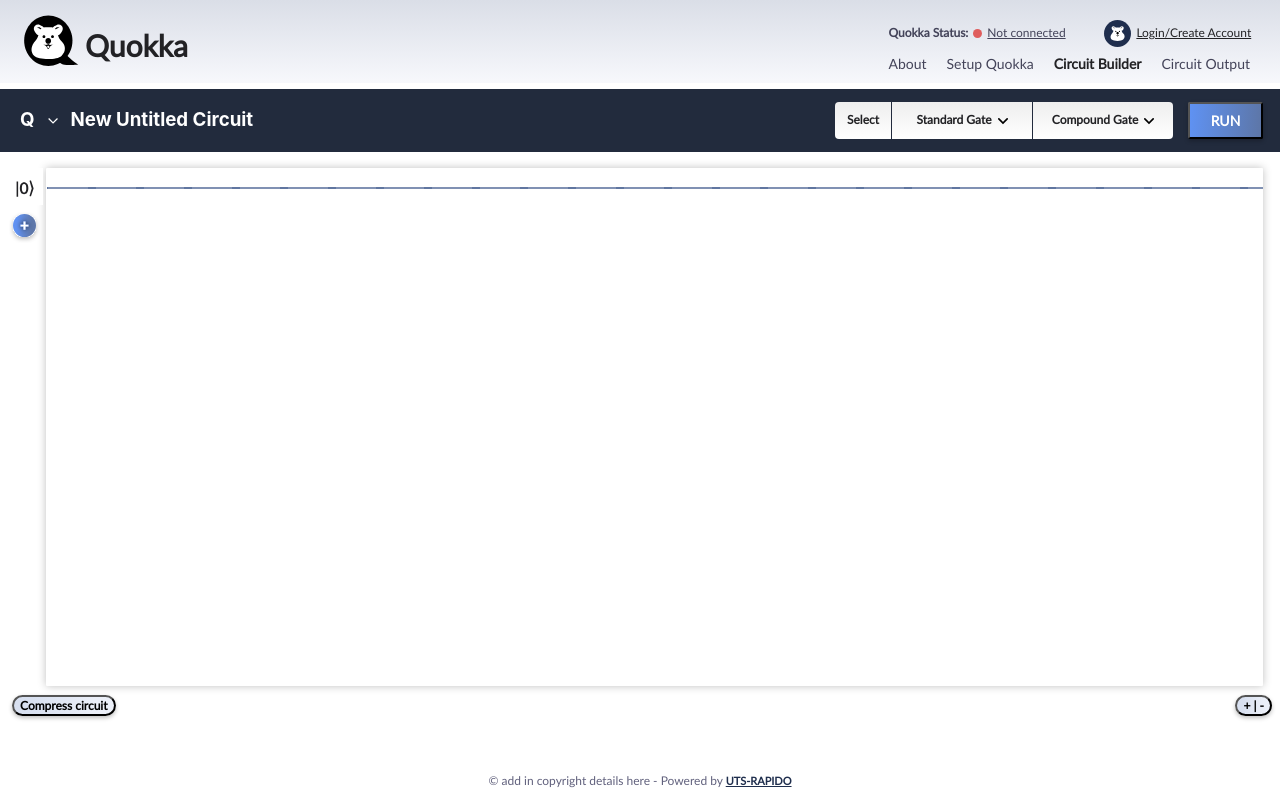
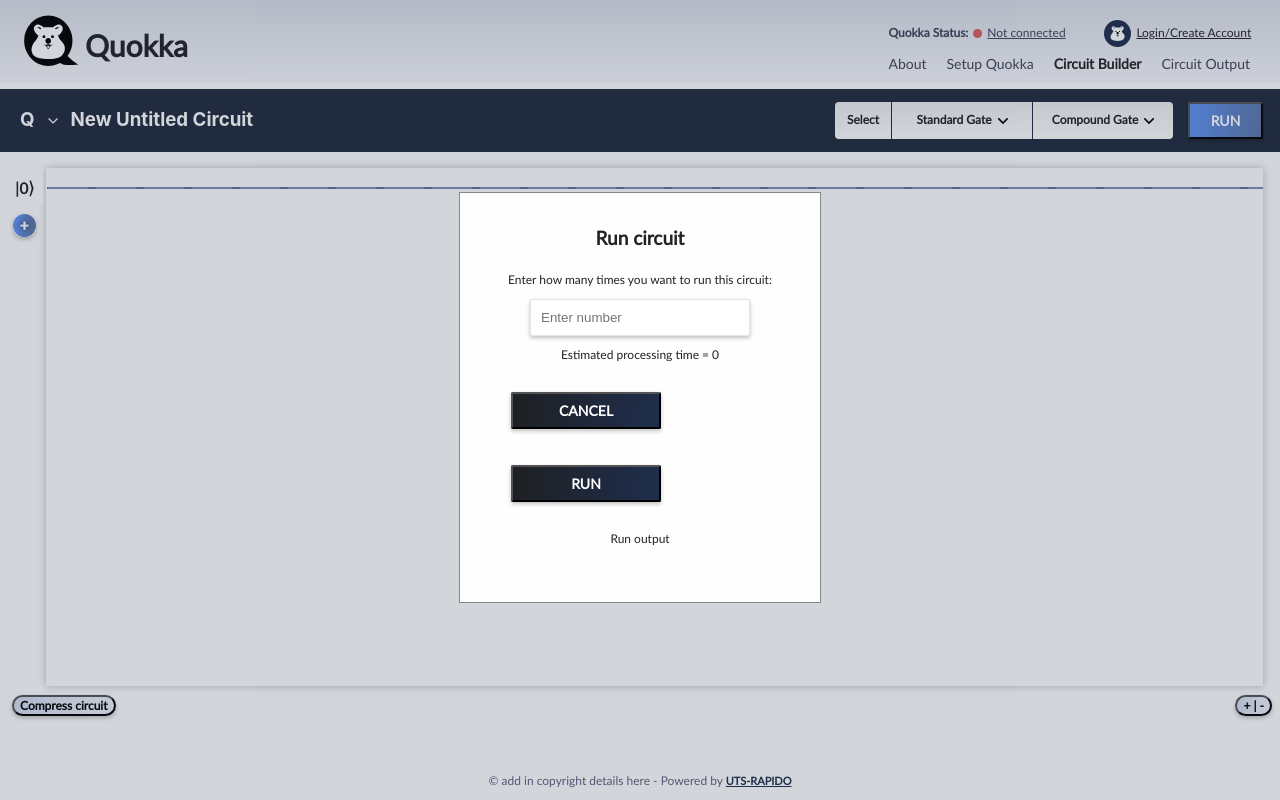
Before and after one commit to devitt1/Quokka-Web, a React (Create React App) app: page /circuit-builder in a window 1280 px wide. Both pictures are taken after a click on the button "RUN". Built offline with nearby package versions, Linux system fonts and the light colour scheme.

Commit message:
feature: - preliminary implementation of run circuit flow - added runQASM, sendQASM request response through HTTP

```diff
--- a/src/api/QsimAPIService.ts
+++ b/src/api/QsimAPIService.ts
@@ -9,18 +9,28 @@ class QsimAPIService {
     }
 
     createQASMScript(numQubit : number, droppedGates : IGate[]) {
-        return `OPENQASM 2.0;\nqreg[${numQubit}];\nncreg[${numQubit}];\nrx(pi) q[0];\nmeasure q -> c;`;
+        return `OPENQASM 2.0;\nqreg q[${numQubit}];\ncreg c[${numQubit}];\nrx(pi) q[0];\nmeasure q -> c;`;
     }
 
-    runQASMScript(script : string, runCount : number, stateVector : boolean) {
+    async runQASMScript(script : string, runCount : number, stateVector : boolean) {
         const qasmRequestBody : IQASMRequestBody = {
-            script : script,
-            count : runCount,
-            state_vector : stateVector
+            script : script as string,
+            count : runCount as number,
+            state_vector : stateVector as boolean,
         }
 
-        console.log('qasmRequestBody:', qasmRequestBody);
+        console.log('qasmRequestBody:', JSON.stringify(qasmRequestBody));
+        const response = await this.sendQASMRequest(qasmRequestBody);
+        return response;
+    }
 
+    async sendQASMRequest(qasmRequestBody : IQASMRequestBody) {
+        try {
+            return this.axios.post(`/qsim/qasm`, qasmRequestBody);
+        } catch (e) {
+            console.log(e);
+            throw e;
+        }
     }
 
 }
--- a/src/components/CircuitBuilder/Toolbar/Toolbar.tsx
+++ b/src/components/CircuitBuilder/Toolbar/Toolbar.tsx
@@ -8,9 +8,10 @@ import {RootState} from "../../../redux/reducers/rootReducer";
 import {updateGateSelectMode} from "../../../redux/actions/circuitConfigAction";
 import QsimAPIService from "../../../api/QsimAPIService";
 import APIClient from "../../../api/APIClient";
+import {openModal} from "../../../redux/actions/modalsAction";
+import {Modal} from "../../../common/classes";
 const Toolbar : React.FC = () => {
     const circuitConfig = useSelector((state: RootState) => state.circuitConfig);
-    const apiClient : APIClient = new APIClient();
     const dispatch = useDispatch();
     const standardGates = ['X', 'Y', 'Z', 'C'];
 
@@ -20,10 +21,7 @@ const Toolbar : React.FC = () => {
 
 
     const handleRunCircuitBtnClicked = () =>  {
-        const qasmScript = apiClient.qsimAPIService.createQASMScript(circuitConfig.circuitState.numQubits,
-            circuitConfig.droppedGates);
-        apiClient.qsimAPIService.runQASMScript(qasmScript, 5, false);
-        console.log("run btn clicked!");
+        dispatch(openModal(new Modal('RunCircuitModal', 'StartRunCircuit')));
     }
 
     return (<div className={styles.toolbar}>
--- a/src/components/ModalContainer/Modal/Modal.tsx
+++ b/src/components/ModalContainer/Modal/Modal.tsx
@@ -2,6 +2,7 @@ import React, {useRef } from 'react';
 import styles from './Modal.module.scss';
 import {ModalState, ModalType} from "../../../common/types";
 import ConnectionModal from "./ConnectionModal";
+import RunCircuitModal from "./RunCircuitModal";
 
 
 export interface ModalProps {
@@ -20,10 +21,7 @@ export const Modal : React.FC<ModalProps> = (children) => {
             case "ConnectionModal":
                 return <ConnectionModal id={id} type={type} state={state}/>;
             case "RunCircuitModal":
-                return <div className={styles.content}>
-                    <h1> Run Circuit Modal </h1>
-
-                </div>;
+                return <RunCircuitModal id={id} type={type} state={state}/>;
             case "LoginModal":
                 return <div className={styles.content}>
                     <h1> Login Modal </h1>
--- a/src/components/ModalContainer/Modal/RunCircuitModal.tsx
+++ b/src/components/ModalContainer/Modal/RunCircuitModal.tsx
@@ -1,8 +1,82 @@
-import React from 'react';
+import React, {useEffect, useState} from 'react';
 import styles from './Modal.module.scss';
+import {ModalState} from "../../../common/types";
+import logo from "../../../assets/logo.svg";
+import {ModalProps} from "./Modal";
+import {closeModal} from "../../../redux/actions/modalsAction";
+import {useDispatch, useSelector} from "react-redux";
+import {RootState} from "../../../redux/reducers/rootReducer";
+import APIClient from "../../../api/APIClient";
 
-const RunCircuitModal : React.FC = () => {
-    return <div>
+const RunCircuitModal : React.FC<ModalProps> = (props) => {
+    const [modalState, setModalState] = useState(props.state);
+    const [circuitRunCount, setCircuitRunCount] = useState(0);
+    const [runEstimatedDuration, setRunEstimatedDuration] = useState(0);
+    const [runOutput, setRunOutput] = useState("");
+    const apiClient : APIClient = new APIClient();
+    const dispatch = useDispatch();
+    const circuitConfig = useSelector((state: RootState) => state.circuitConfig);
 
+    const handleKeyDown = async (event : any) => {
+        if (event.key === 'Enter') {
+            await handleRunBtnClicked();
+        }
+    }
+
+    const handleInputChanged = (event : any) => {
+        const runCountValue = parseInt(event.target.value);
+        const estimatedTimeValue = (3.021*Math.pow(10, -7) * Math.exp(0.6204 * circuitConfig.circuitState.numQubits));
+        console.log(estimatedTimeValue);
+        setRunEstimatedDuration(estimatedTimeValue);
+        setCircuitRunCount(runCountValue);
+
+    }
+
+    const handleRunBtnClicked = async () => {
+        console.log("run btn clicked!");
+        const qasmScript = apiClient.qsimAPIService.createQASMScript(circuitConfig.circuitState.numQubits,
+            circuitConfig.droppedGates);
+        const result = await apiClient.qsimAPIService.runQASMScript(qasmScript, circuitRunCount, false);
+        setRunOutput(JSON.stringify(result.data.result.c));
+    }
+
+    const handleCancelBtnClicked = async () => {
+        dispatch(closeModal(props.id));
+    }
+
+    const renderState = (state : ModalState) => {
+        switch (state) {
+            case 'StartRunCircuit':
+                return(<div className={styles.content}>
+                    <h1>Run circuit</h1>
+                    <p>Enter how many times you want to run this circuit:</p>
+                    <input
+                        type="text"
+                        onChange={handleInputChanged}
+                        onKeyDown={handleKeyDown}
+                        placeholder="Enter number"
+                    />
+                    <p className={styles.italic}>Estimated processing time = {runEstimatedDuration}</p>
+                    <div className={styles.buttonGroup}>
+                        <button onClick={async () => handleCancelBtnClicked()}>
+                            Cancel
+                        </button>
+                        <button onClick={async () => handleRunBtnClicked()}>
+                            Run
+                        </button>
+                    </div>
+                    <p>Run output</p>
+                    <p>{runOutput}</p>
+                </div>)
+            default:
+                return <div><h1>Error Opening Modal</h1></div>;
+        }
+    }
+
+    return <div>{
+        renderState(modalState)
+    }
     </div>
 }
+
+export default RunCircuitModal;
```
